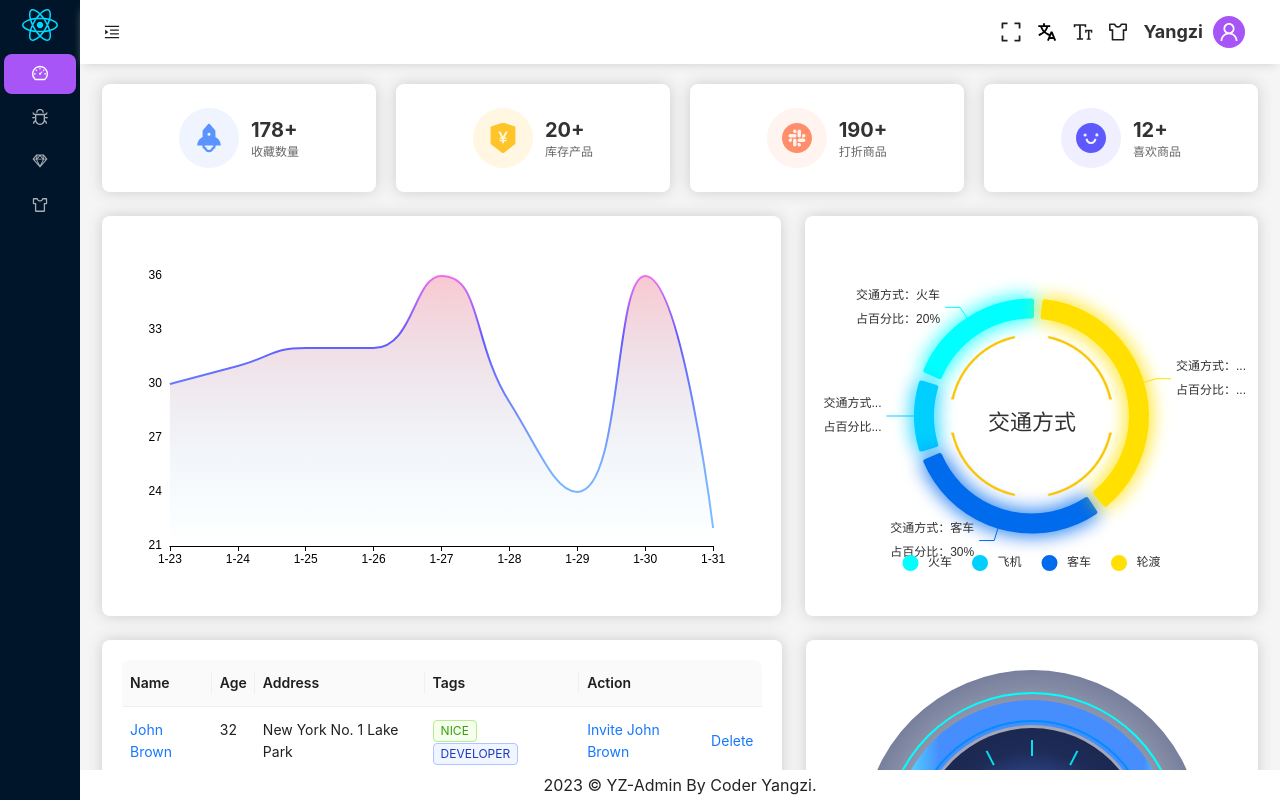
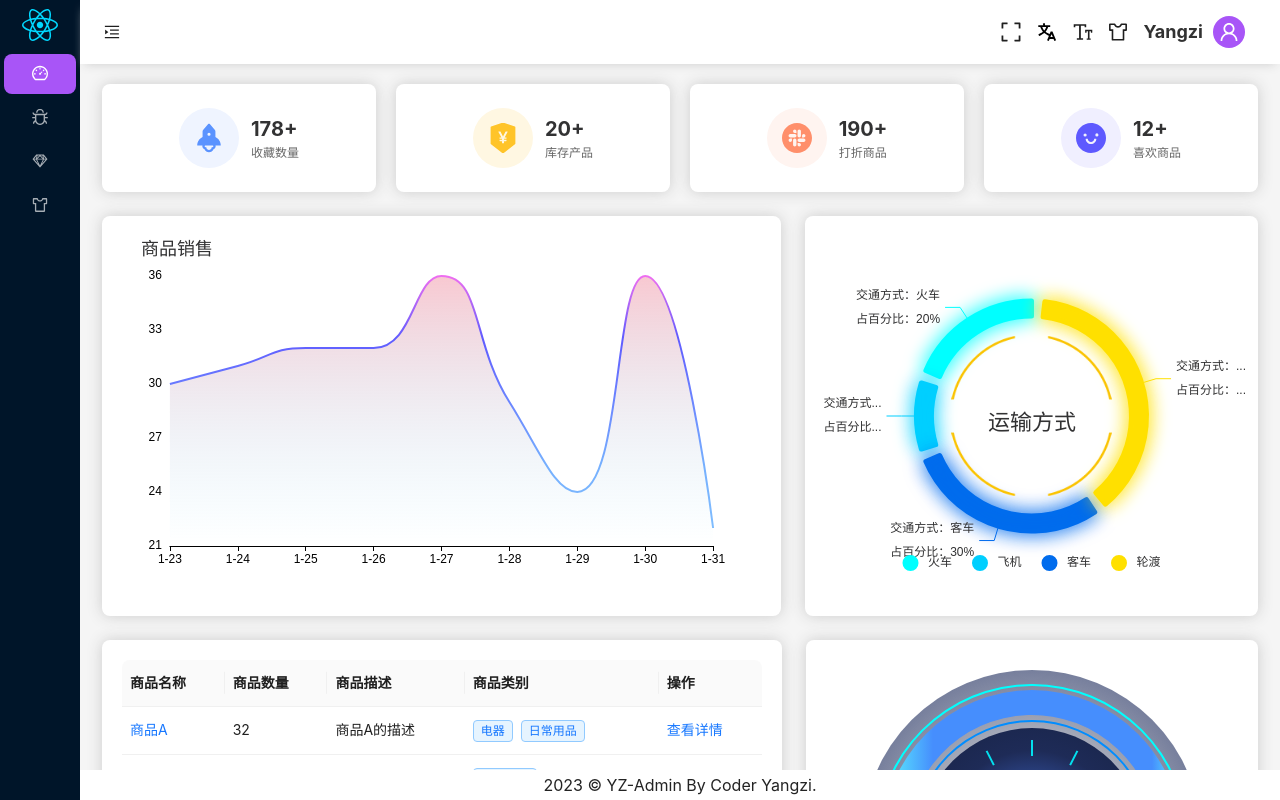
Before and after one commit to coder-czy/YZ-admin, a React (Vite) app: page /#/dashboard/index in a window 1280 px wide. Built offline with nearby package versions, Linux system fonts and the light colour scheme.

Commit message:
feat(优化页面): 🚀 优化仪表盘页面

```diff
--- a/src/views/dashboard/components/gaugeChart.tsx
+++ b/src/views/dashboard/components/gaugeChart.tsx
@@ -41,14 +41,14 @@ function GaugeChart() {
 			fontSize: 30,
 			color: "#fff",
 			fontWeight: "normal",
-			padding: [0, 0, 0, 0]
+			padding: [-190, 0, 0, 0]
 		},
 		blue: {
-			fontSize: 50,
+			fontSize: 70,
 			fontFamily: "DINBold",
 			color: "#fff",
 			fontWeight: "bold",
-			padding: [150, 0, 0, 0]
+			padding: [-200, 0, 0, 0]
 		},
 		radius: {
 			width: 200,
@@ -124,7 +124,7 @@ function GaugeChart() {
 			{
 				type: "gauge",
 				name: "外层辅助",
-				radius: "74%",
+				radius: "78%",
 				startAngle: 225,
 				endAngle: -45,
 				splitNumber: 100,
@@ -177,7 +177,7 @@ function GaugeChart() {
 			},
 			{
 				type: "gauge",
-				radius: "70%",
+				radius: "75%",
 				startAngle: 225,
 				endAngle: -45,
 				pointer: {
@@ -189,7 +189,7 @@ function GaugeChart() {
 						return "{blue|" + num + "}{white|分}" + "{size|" + "}\n{radius|系统综合评分}";
 					},
 					rich: rich,
-					offsetCenter: ["0%", "0%"]
+					offsetCenter: ["0%", "82%"]
 				},
 				data: dataArr,
 				title: {
--- a/src/views/dashboard/components/pieChart.tsx
+++ b/src/views/dashboard/components/pieChart.tsx
@@ -67,7 +67,7 @@ function PieChart() {
 		// backgroundColor: "#0A2E5D",
 		color: color,
 		title: {
-			text: "交通方式",
+			text: "运输方式",
 			top: "48%",
 			textAlign: "center",
 			left: "49%",
--- a/src/views/dashboard/components/productChart.tsx
+++ b/src/views/dashboard/components/productChart.tsx
@@ -22,6 +22,16 @@ function ProductChart() {
 	let yData = mockData.map(item => item.num);
 	const option: ECOption = {
 		// backgroundColor: "rgba(0,0,0,.5)",
+		title: {
+			text: "商品销售",
+			top: "5%",
+			left: "5%",
+			textStyle: {
+				color: "#323233",
+				fontSize: 18,
+				fontWeight: "normal"
+			}
+		},
 		tooltip: {
 			trigger: "axis",
 			axisPointer: {
@@ -36,7 +46,7 @@ function ProductChart() {
 				return `
         <div class='u-p-2'>
         <div class='fz-10'>日期：${v[0].axisValue}</div>
-        <div class='fz-10 u-mt-2'>人数：${v[0].value}</div>
+        <div class='fz-10 u-mt-2'>商品数量：${v[0].value}</div>
         </div>
           `;
 			}
@@ -50,7 +60,7 @@ function ProductChart() {
 			splitLine: { lineStyle: { type: "dashed", color: "rgba(255,255,255,.2)", width: 1 }, show: true }
 		},
 		yAxis: {
-			name: "人",
+			name: "商品数量",
 			type: "value",
 			scale: true,
 			nameTextStyle: { color: "rgba(255,255,255,.5)", align: "right", padding: [0, 10, 0, 0], fontSize: "100%" },
--- a/src/views/dashboard/components/tableComp.tsx
+++ b/src/views/dashboard/components/tableComp.tsx
@@ -4,41 +4,41 @@ import type { ColumnsType } from "antd/es/table";
 interface DataType {
 	key: string;
 	name: string;
-	age: number;
-	address: string;
+	num: number;
+	desc: string;
 	tags: string[];
 }
 
 const columns: ColumnsType<DataType> = [
 	{
-		title: "Name",
+		title: "商品名称",
 		dataIndex: "name",
 		key: "name",
 		render: text => <a>{text}</a>
 	},
 	{
-		title: "Age",
-		dataIndex: "age",
-		key: "age"
+		title: "商品数量",
+		dataIndex: "num",
+		key: "num"
 	},
 	{
-		title: "Address",
-		dataIndex: "address",
-		key: "address"
+		title: "商品描述",
+		dataIndex: "desc",
+		key: "desc"
 	},
 	{
-		title: "Tags",
+		title: "商品类别",
 		key: "tags",
 		dataIndex: "tags",
 		render: (tags: string[]) => (
 			<span>
 				{tags.map(tag => {
-					let color = tag.length > 5 ? "geekblue" : "green";
-					if (tag === "loser") {
-						color = "volcano";
-					}
+					// let color = tag.length > 5 ? "geekblue" : "green";
+					// if (tag === "loser") {
+					// 	color = "volcano";
+					// }
 					return (
-						<Tag color={color} key={tag}>
+						<Tag color="processing" key={tag}>
 							{tag.toUpperCase()}
 						</Tag>
 					);
@@ -47,12 +47,11 @@ const columns: ColumnsType<DataType> = [
 		)
 	},
 	{
-		title: "Action",
+		title: "操作",
 		key: "action",
-		render: (_, record) => (
+		render: () => (
 			<Space size="middle">
-				<a>Invite {record.name}</a>
-				<a>Delete</a>
+				<a>查看详情</a>
 			</Space>
 		)
 	}
@@ -61,24 +60,45 @@ const columns: ColumnsType<DataType> = [
 const data: DataType[] = [
 	{
 		key: "1",
-		name: "John Brown",
-		age: 32,
-		address: "New York No. 1 Lake Park",
-		tags: ["nice", "developer"]
+		name: "商品A",
+		num: 32,
+		desc: "商品A的描述",
+		tags: ["电器", "日常用品"]
 	},
 	{
 		key: "2",
-		name: "Jim Green",
-		age: 42,
-		address: "London No. 1 Lake Park",
-		tags: ["loser"]
+		name: "商品B",
+		num: 42,
+		desc: "商品的描述",
+		tags: ["纸质用品"]
 	},
 	{
 		key: "3",
-		name: "Joe Black",
-		age: 32,
-		address: "Sydney No. 1 Lake Park",
-		tags: ["cool", "teacher"]
+		name: "商品C",
+		num: 32,
+		desc: "商品C的描述",
+		tags: ["食品", "肉类"]
+	},
+	{
+		key: "4",
+		name: "商品D",
+		num: 36,
+		desc: "商品D的描述",
+		tags: ["玩具"]
+	},
+	{
+		key: "5",
+		name: "商品E",
+		num: 58,
+		desc: "商品E的描述",
+		tags: ["服装", "鞋类"]
+	},
+	{
+		key: "6",
+		name: "商品F",
+		num: 45,
+		desc: "商品F的描述",
+		tags: ["交通工具"]
 	}
 ];
 
--- a/src/views/dashboard/index.tsx
+++ b/src/views/dashboard/index.tsx
@@ -57,47 +57,54 @@ function Dashboard() {
 	};
 	useEcharts(pieChart, option);
 
+	// 顶部数据
+	const topData = [
+		{
+			key: "1",
+			title: "收藏数量",
+			num: 178,
+			type: "blue",
+			render: () => <RocketFilled className={`num-icon flx-center mr-12 blue`} />
+		},
+		{
+			key: "1",
+			title: "库存产品",
+			num: 20,
+			render: () => <PropertySafetyFilled className={`num-icon flx-center mr-12 yellow`} />
+		},
+		{
+			key: "1",
+			title: "打折商品",
+			num: 190,
+			render: () => <SlackCircleFilled className={`num-icon flx-center mr-12 orange`} />
+		},
+		{
+			key: "1",
+			title: "喜欢商品",
+			num: 12,
+			render: () => <SmileFilled className={`num-icon flx-center mr-12 purple`} />
+		}
+	];
+
 	return (
 		<div className="dashboard">
 			{/* 仪表盘统计 */}
 			<Row gutter={20}>
-				<Col className="gutter-row" span={6}>
-					<div className="top-num shadow flx-center">
-						<RocketFilled className="num-icon flx-center mr-12 blue" />
-						<div className="num-text">
-							<span className="num">178+</span>
-							<span className="title">收藏数量</span>
-						</div>
-					</div>
-				</Col>
-				<Col className="gutter-row" span={6}>
-					<div className="top-num shadow flx-center">
-						<PropertySafetyFilled className="num-icon flx-center mr-12 yellow" />
-						<div className="num-text">
-							<span className="num">20+</span>
-							<span className="title">库存产品</span>
-						</div>
-					</div>
-				</Col>
-				<Col className="gutter-row" span={6}>
-					<div className="top-num shadow flx-center">
-						<SlackCircleFilled className="num-icon flx-center mr-12 orange" />
-						<div className="num-text">
-							<span className="num">190+</span>
-							<span className="title">打折商品</span>
-						</div>
-					</div>
-				</Col>
-				<Col className="gutter-row" span={6}>
-					<div className="top-num shadow flx-center">
-						<SmileFilled className="num-icon flx-center mr-12 purple" />
-						<div className="num-text">
-							<span className="num">12+</span>
-							<span className="title">喜欢商品</span>
-						</div>
-					</div>
-				</Col>
+				{topData.map(item => {
+					return (
+						<Col className="gutter-row" span={6} key={item.key}>
+							<div className="top-num shadow flx-center">
+								{item.render()}
+								<div className="num-text">
+									<span className="num">{item.num}+</span>
+									<span className="title mt-2">{item.title}</span>
+								</div>
+							</div>
+						</Col>
+					);
+				})}
 			</Row>
+
 			{/* <div style={{ width: "100%", height: "500px" }} ref={pieChart}></div> */}
 			<div className="chart-content flx-center">
 				<div className="prod-content shadow">
```
